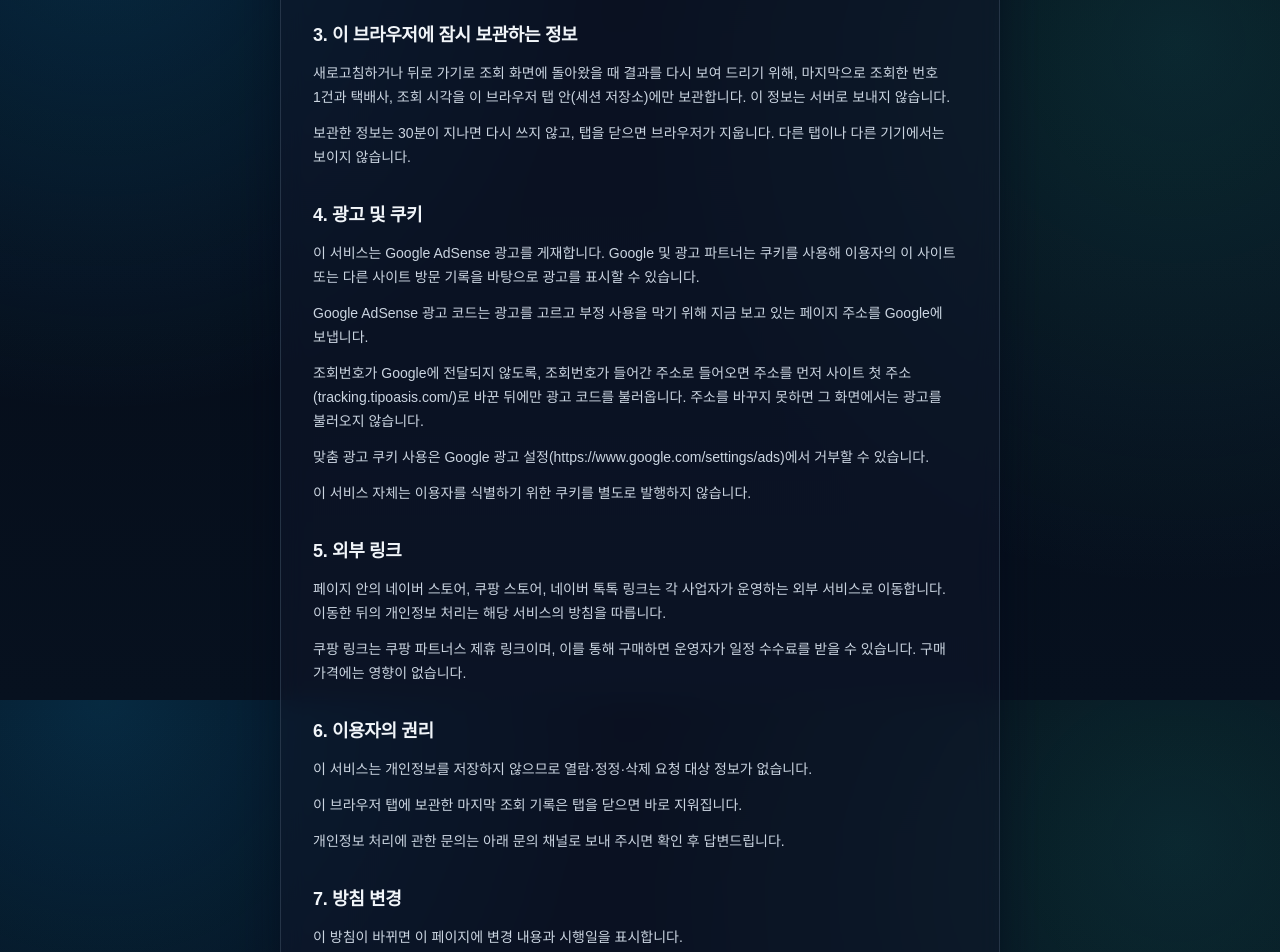
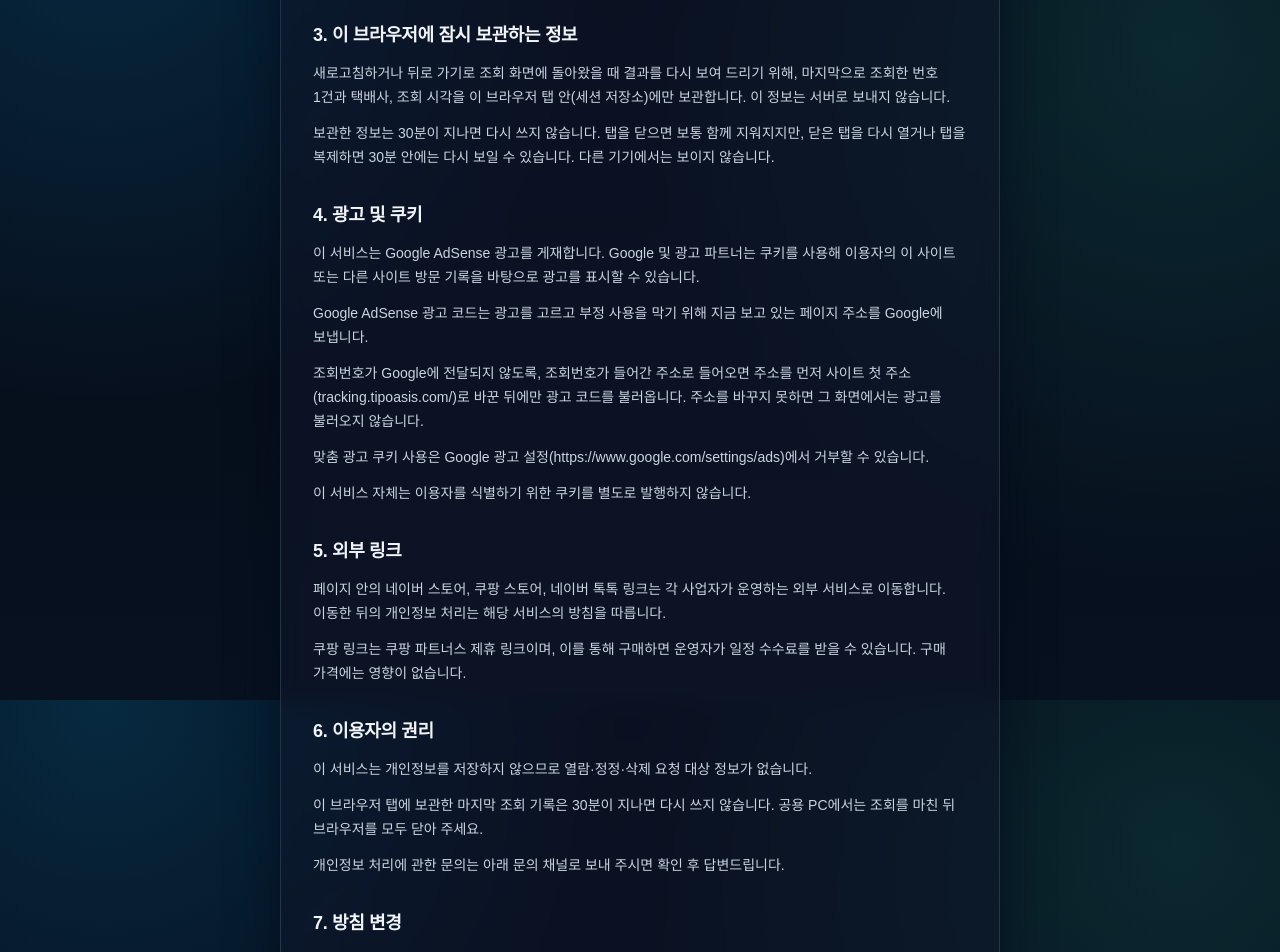
Before and after one commit to Ddomongs/tracking-tipoasis, a Next.js app: page /privacy in a window 1280 px wide. Shown: the part 900-1852 px from the top of the page. Built offline with nearby package versions, Linux system fonts and the light colour scheme; a web font is replaced by a local one.

Commit message:
docs: say that a reopened or duplicated tab can show the stored lookup again

```diff
--- a/app/(public)/privacy/page.tsx
+++ b/app/(public)/privacy/page.tsx
@@ -46,7 +46,7 @@ const sections = [
     title: "3. 이 브라우저에 잠시 보관하는 정보",
     body: [
       "새로고침하거나 뒤로 가기로 조회 화면에 돌아왔을 때 결과를 다시 보여 드리기 위해, 마지막으로 조회한 번호 1건과 택배사, 조회 시각을 이 브라우저 탭 안(세션 저장소)에만 보관합니다. 이 정보는 서버로 보내지 않습니다.",
-      "보관한 정보는 30분이 지나면 다시 쓰지 않고, 탭을 닫으면 브라우저가 지웁니다. 다른 탭이나 다른 기기에서는 보이지 않습니다."
+      "보관한 정보는 30분이 지나면 다시 쓰지 않습니다. 탭을 닫으면 보통 함께 지워지지만, 닫은 탭을 다시 열거나 탭을 복제하면 30분 안에는 다시 보일 수 있습니다. 다른 기기에서는 보이지 않습니다."
     ]
   },
   {
@@ -70,7 +70,7 @@ const sections = [
     title: "6. 이용자의 권리",
     body: [
       "이 서비스는 개인정보를 저장하지 않으므로 열람·정정·삭제 요청 대상 정보가 없습니다.",
-      "이 브라우저 탭에 보관한 마지막 조회 기록은 탭을 닫으면 바로 지워집니다.",
+      "이 브라우저 탭에 보관한 마지막 조회 기록은 30분이 지나면 다시 쓰지 않습니다. 공용 PC에서는 조회를 마친 뒤 브라우저를 모두 닫아 주세요.",
       "개인정보 처리에 관한 문의는 아래 문의 채널로 보내 주시면 확인 후 답변드립니다."
     ]
   },
```
Also changed, not shown: 1 other file (tests, documents, lock files or other folders).
